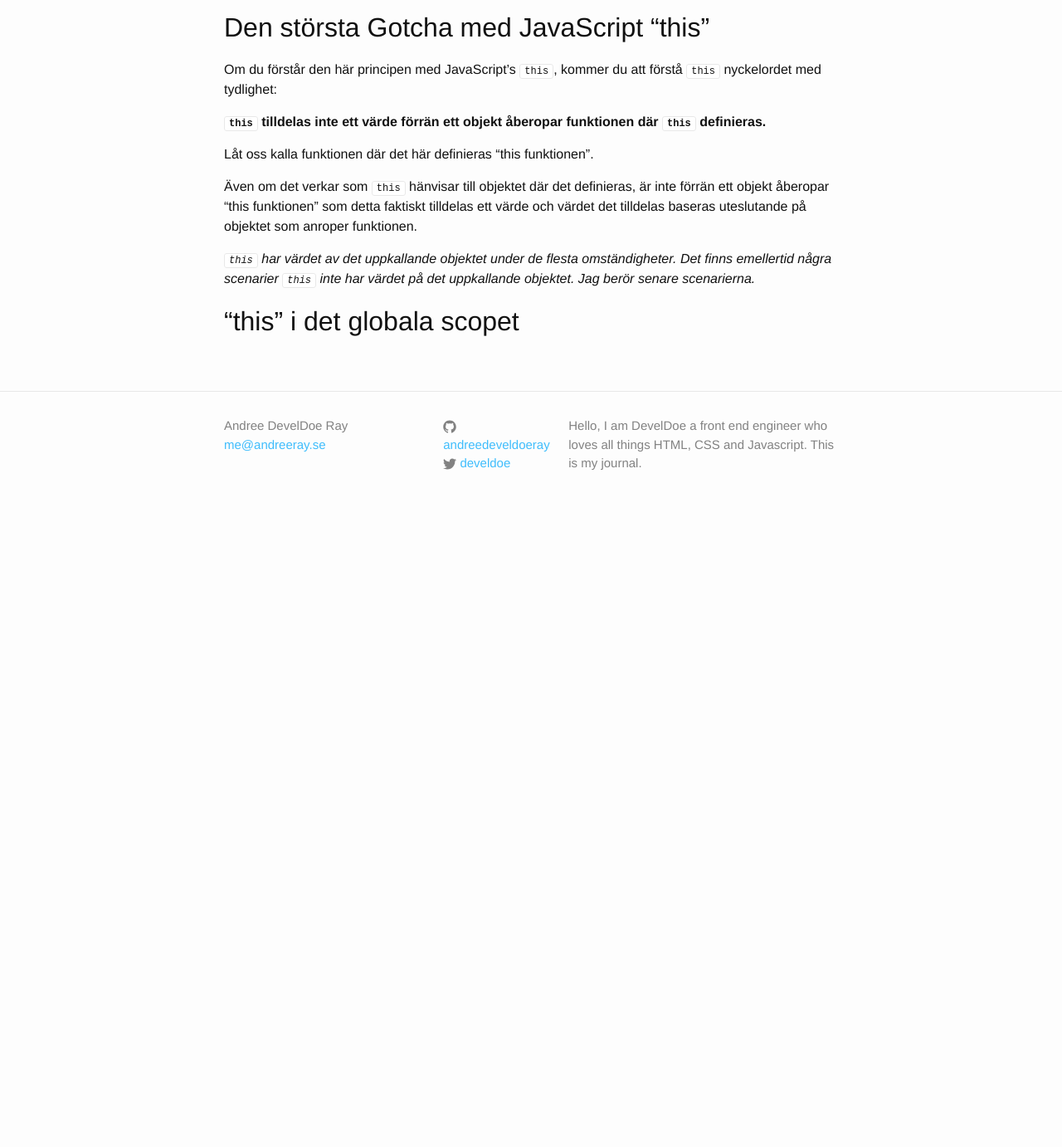
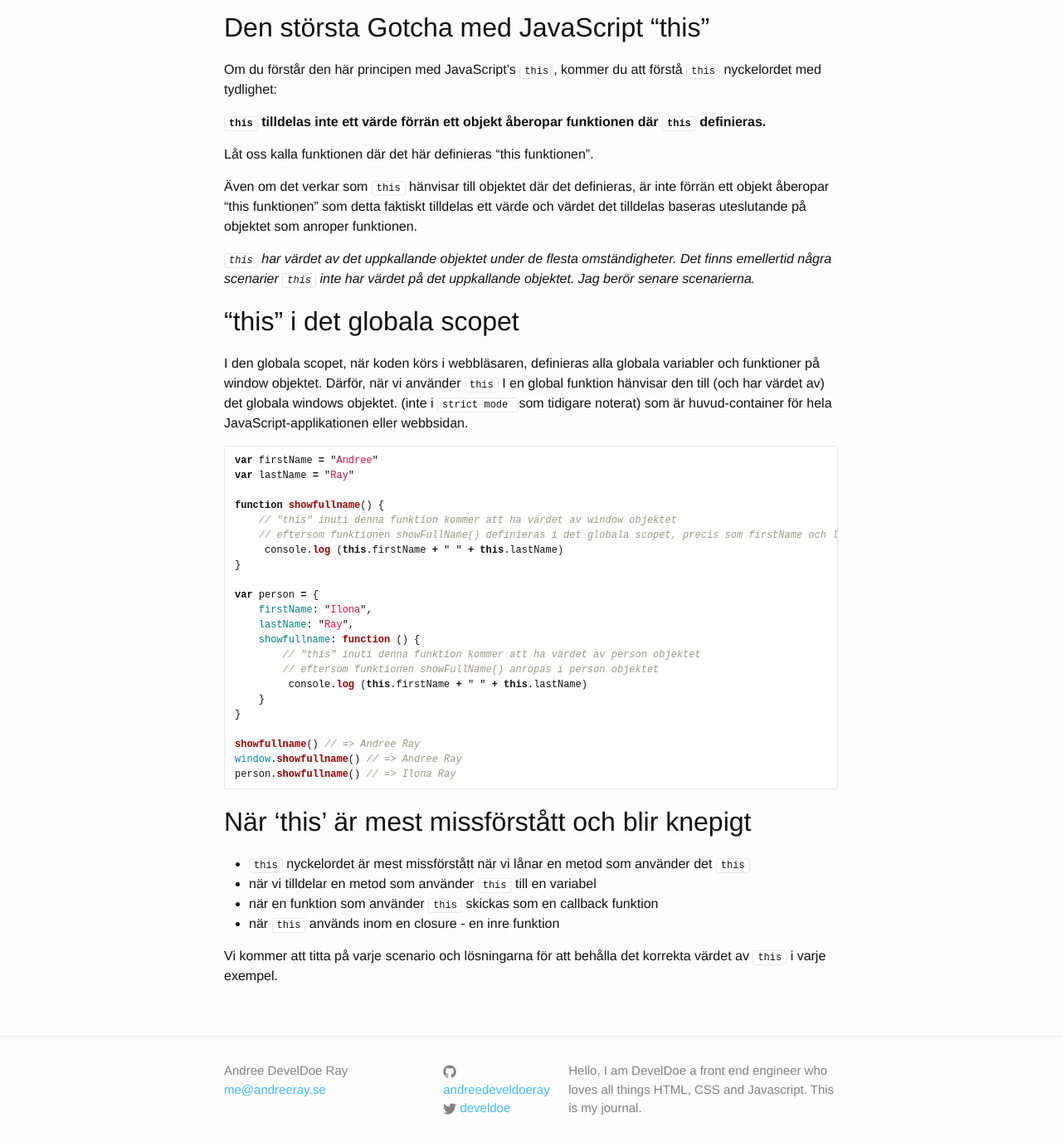
Before and after one commit to develdoe/develdoe.github.io, a Jekyll site: the page built from _posts/2017-11-02-javascript-this.md, in a window 1280 px wide and 1400 px high, scrolled down 2087 px. Shown: the top 1382 px of the window at 83% size. Built offline with Jekyll 4.4.1, drawn with Linux system fonts in a browser that asks for light colours; before the commit the page ends 2717 px from its top, so only the background shows below that.

Commit message:
Update 2017-11-02-javascript-this.md

````diff
--- a/_posts/2017-11-02-javascript-this.md
+++ b/_posts/2017-11-02-javascript-this.md
@@ -88,3 +88,39 @@ Låt oss kalla funktionen där det här definieras "this funktionen".
 *`this` har värdet av det uppkallande objektet under de flesta omständigheter. Det finns emellertid några scenarier `this` inte har värdet på det uppkallande objektet. Jag berör senare scenarierna.*
 
 ## "this" i det globala scopet
+
+I den globala scopet, när koden körs i webbläsaren, definieras alla globala variabler och funktioner på window objektet. Därför, när vi använder `this` I en global funktion hänvisar den till (och har värdet av) det globala windows objektet. (inte i `strict mode ` som tidigare noterat) som är huvud-container för hela JavaScript-applikationen eller webbsidan.
+
+```js
+var firstName = "Andree"
+var lastName = "Ray"
+
+function showfullname() {
+    // "this" inuti denna funktion kommer att ha värdet av window objektet
+    // eftersom funktionen showFullName() definieras i det globala scopet, precis som firstName och lastName
+     console.log (this.firstName + " " + this.lastName)
+}
+
+var person = {
+    firstName: "Ilona",
+    lastName: "Ray",
+    showfullname: function () {
+        // "this" inuti denna funktion kommer att ha värdet av person objektet
+        // eftersom funktionen showFullName() anropas i person objektet
+         console.log (this.firstName + " " + this.lastName)
+    }
+}
+
+showfullname() // => Andree Ray
+window.showfullname() // => Andree Ray
+person.showfullname() // => Ilona Ray
+```
+
+## När 'this' är mest missförstått och blir knepigt
+
+* `this` nyckelordet är mest missförstått när vi lånar en metod som använder det `this`
+* när vi tilldelar en metod som använder `this` till en variabel
+* när en funktion som använder `this` skickas som en callback funktion
+* när `this` används inom en closure - en inre funktion
+
+Vi kommer att titta på varje scenario och lösningarna för att behålla det korrekta värdet av `this` i varje exempel.
````
